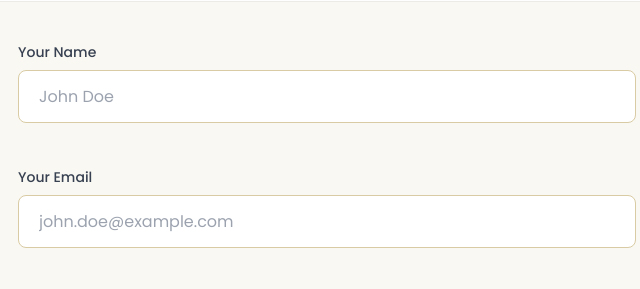
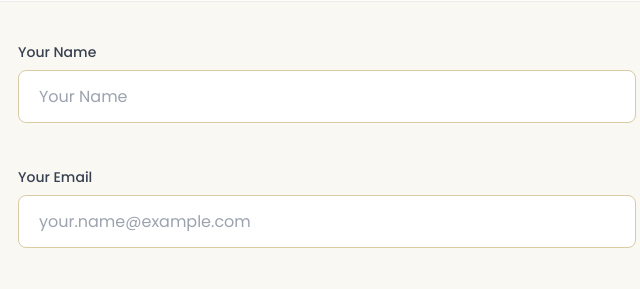
Before and after one commit to Hasanemu/ziraal.org-Official-Website-, a plain HTML site: page contact.html in a window 1280 px wide. Shown: the part 431-720 px from the top of the page, 313-953 px from the left. Drawn offline with nearby package versions, Linux system fonts and the light colour scheme.

Commit message:
Update contact.html

```diff
--- a/contact.html
+++ b/contact.html
@@ -438,11 +438,11 @@
             <form action="https://formspree.io/f/mjkrbjqn" method="POST" class="w-full">
                 <div class="mb-6">
                     <label for="name" class="block text-gray-700 text-sm font-medium mb-2">Your Name</label>
-                    <input type="text" id="name" name="name" placeholder="John Doe" required>
+                    <input type="text" id="name" name="name" placeholder="Your Name" required>
                 </div>
                 <div class="mb-6">
                     <label for="email" class="block text-gray-700 text-sm font-medium mb-2">Your Email</label>
-                    <input type="email" id="email" name="email" placeholder="john.doe@example.com" required>
+                    <input type="email" id="email" name="email" placeholder="your.name@example.com" required>
                 </div>
                 <div class="mb-6">
                     <label for="subject" class="block text-gray-700 text-sm font-medium mb-2">Subject</label>
```
